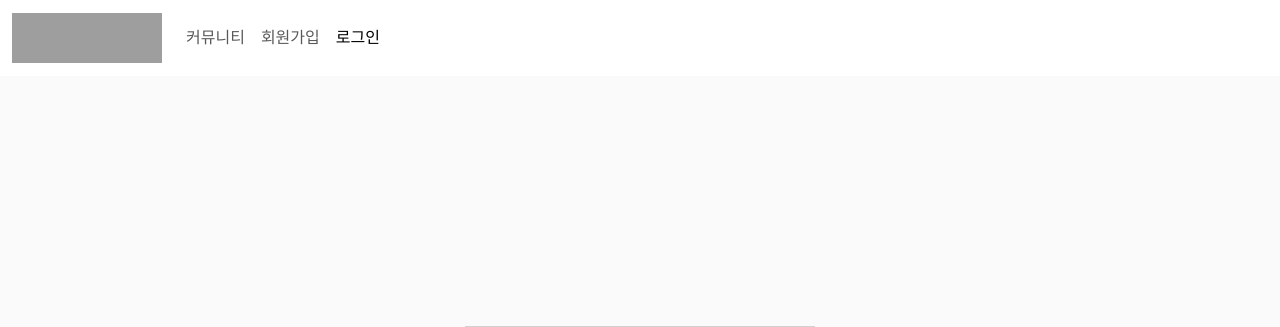
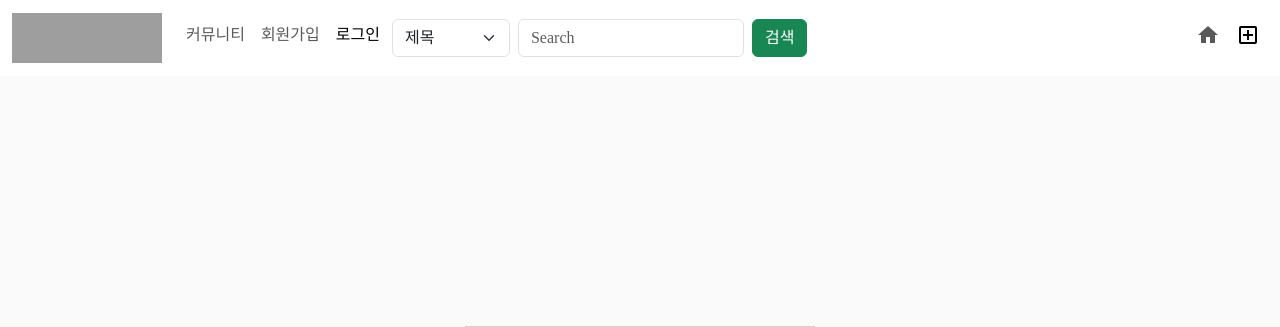
Before and after one commit to ksy133900/select_project_2, a Django app: page /accounts/login/ in a window 1280 px wide. Shown: the top 327 px of the page. Run offline with Django 3.2, Linux system fonts and the light colour scheme; some libraries are stand-ins or nearby versions; some web fonts are replaced; grey boxes are pictures that could not be loaded.

Commit message:
nav바 글 생성 수정

```diff
--- a/templates/base.html
+++ b/templates/base.html
@@ -3,6 +3,7 @@
 
 <!DOCTYPE html>
 <html lang="en">
+
   <head>
     <meta charset="UTF-8">
     <meta http-equiv="X-UA-Compatible" content="IE=edge">
@@ -13,9 +14,7 @@
     <link rel="stylesheet" href="{% static 'css/style.css' %}?{% now 'U' %}">
     {% block css %}{% endblock css %}
     <!-- Icons -->
-    <link
-    href="https://fonts.googleapis.com/css?family=Material+Icons|Material+Icons+Outlined|Material+Icons+Two+Tone|Material+Icons+Round|Material+Icons+Sharp"
-    rel="stylesheet">
+    <link href="https://fonts.googleapis.com/css?family=Material+Icons|Material+Icons+Outlined|Material+Icons+Two+Tone|Material+Icons+Round|Material+Icons+Sharp" rel="stylesheet">
 
     <link rel="stylesheet" href="https://cdn.jsdelivr.net/npm/bootstrap-icons@1.7.1/font/bootstrap-icons.css">
     {% block title %}{% endblock title %}
@@ -65,25 +64,47 @@
                   {% endif %}
                 </li>
               {% endif %}
+              <li class="nav-item">
+                <form role="search" action="{% url 'articles:search' %}" class="p-1">
+                  <div class="d-flex justify-content-center">
+                    <select class="form-select w-auto" name="search_option">
+                      <option value="title">제목</option>
+                      <option value="title_content">제목+내용</option>
+                      <option value="hashtag">해시태그</option>
+                      <option value="user">작성자</option>
+                    </select>
+
+                    <input class="form-control w-10 mx-2" type="search" placeholder="Search" name="search">
+                    <input class="btn btn-success" type="submit" value="검색">
+                  </div>
+                </form>
+              </li>
             </ul>
           </div>
 
-            {% if request.user.is_authenticated %}
+
             <ul class="navbar-nav">
               <div class="d-flex align-items-center">
                 <li class="nav-item">
                   {% if request.resolver_match.app_name == 'articles' and request.resolver_match.url_name == 'index' %}
-                      <a class="nav-link active" href="{% url 'articles:index' %}"><span class="material-icons navi_icons go_home">home</span></a>
+                    <a class="nav-link active" href="{% url 'articles:index' %}">
+                      <span class="material-icons navi_icons go_home">home</span></a>
                   {% else %}
-                      <a class="nav-link" href="{% url 'articles:index' %}"><span class="material-icons navi_icons go_home">home</span></a>
+                    <a class="nav-link" href="{% url 'articles:index' %}">
+                      <span class="material-icons navi_icons go_home">home</span></a>
                   {% endif %}
                 </li>
                 <li class="nav-item">
-
-                      <a class="nav-link active" href="{% url 'articles:create' %}"><span class="material-icons-outlined navi_icons">add_box</span></a>
-
+                  {% if request.user.is_authenticated %}
+                  <a class="nav-link active" href="{% url 'articles:create' %}">
+                    <span class="material-icons-outlined navi_icons">add_box</span></a>
+                    {% else %}
+                    <a class="nav-link active" href="{% url 'accounts:login' %}">
+                      <span class="material-icons-outlined navi_icons">add_box</span></a>
+                    </a>
+                    {% endif %}
                 </li>
-
+                {% if request.user.is_authenticated %}
                 <li class="nav-item">
                   <a class="nav-link" href="{% url 'accounts:mypage' request.user.pk %}">
                     <div class="d-flex align-items-center">
@@ -122,4 +143,5 @@
   <!-- Scripts -->
   {% block script %}{% endblock script %}
 </body>
+
 </html>
```
Lines whose indentation alone changed are shown as unchanged.
